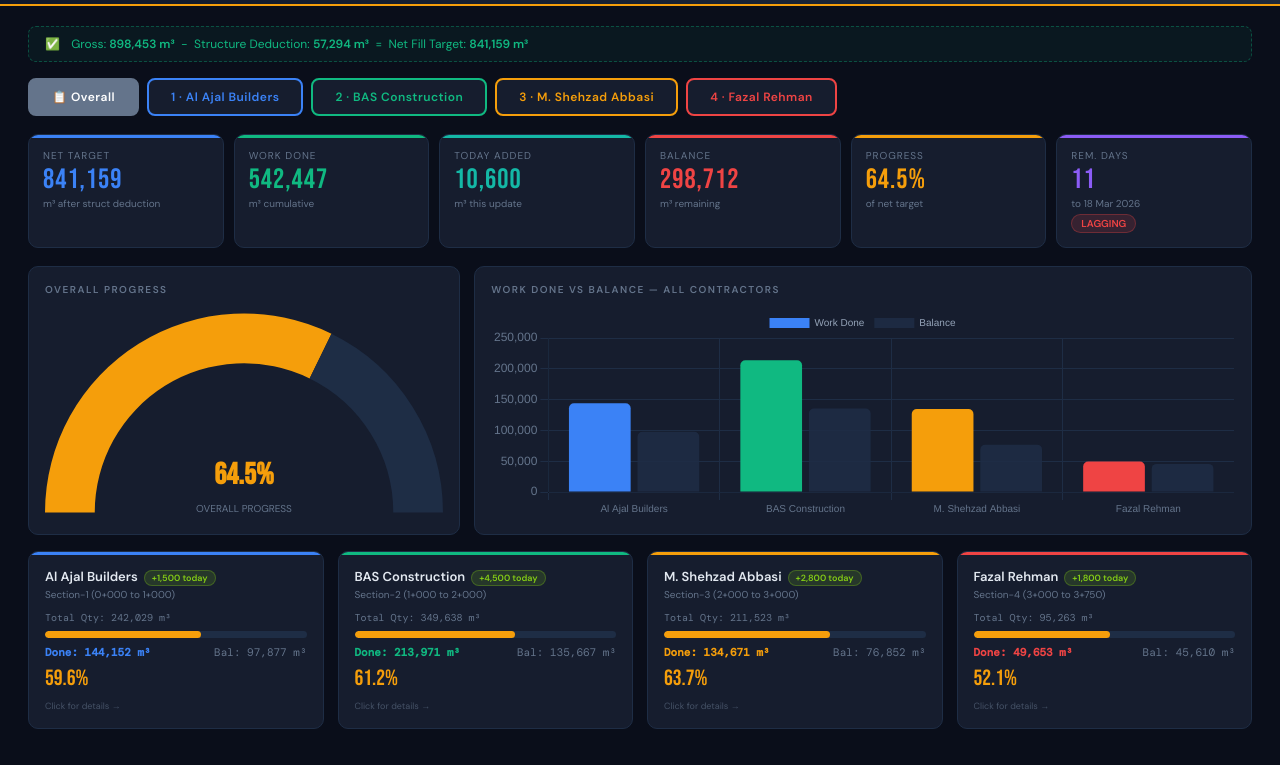
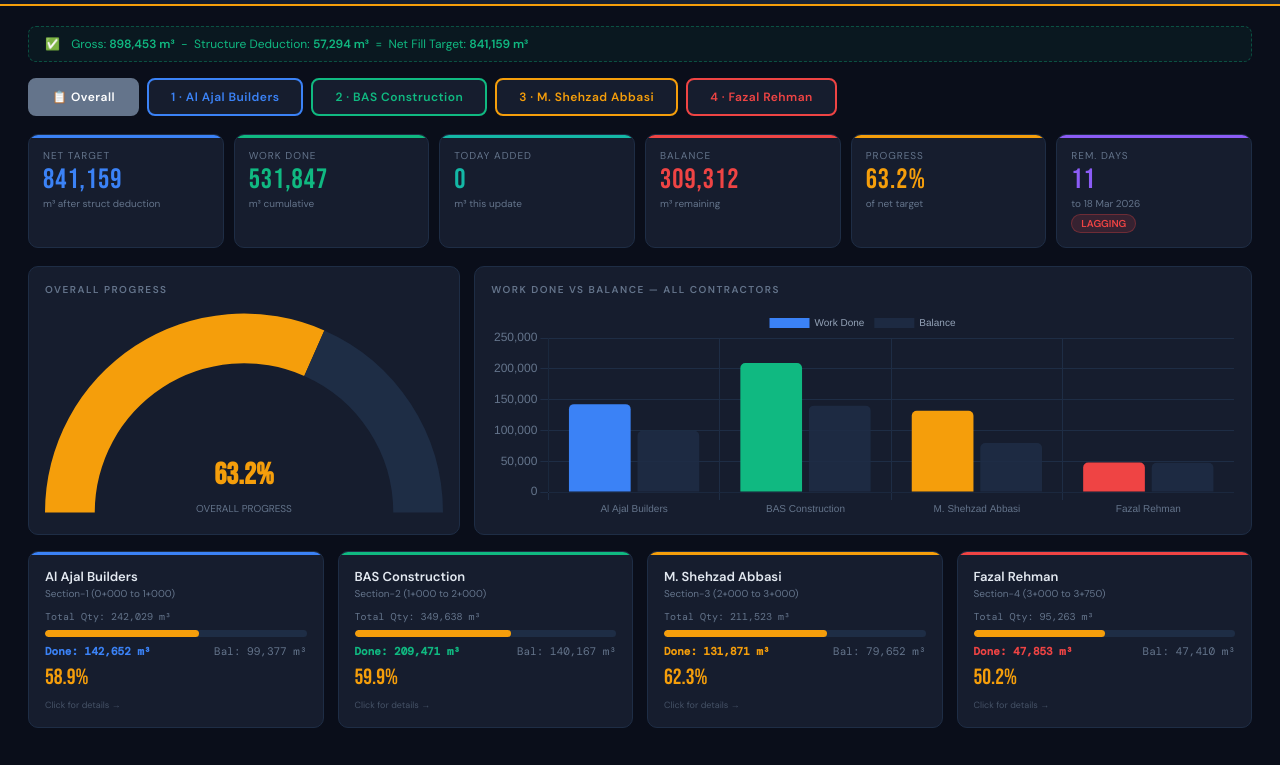
Before and after one commit to Measaan/Margalla-Earthwork-Fill-Dashboard, a plain HTML site: page index.html in a window 1280 px wide. Shown: the part 73-838 px from the top of the page. Drawn offline with nearby package versions, Linux system fonts and the light colour scheme.

Commit message:
Daily update 07/03/2026 11:29:58.74

```diff
--- a/index.html
+++ b/index.html
@@ -141,10 +141,10 @@ header{background:linear-gradient(135deg,#0f172a,#1e293b);border-bottom:2px soli
 
 <script>
 const RAW=[
-  {c:"Al Ajal Builders",sec:"Section-1 (0+000 to 1+000)",qty:242029,wd:142652.0,da:1500.0},
-  {c:"BAS Construction",sec:"Section-2 (1+000 to 2+000)",qty:349638,wd:209471.0,da:4500.0},
-  {c:"M. Shehzad Abbasi",sec:"Section-3 (2+000 to 3+000)",qty:211523,wd:131871.0,da:2800.0},
-  {c:"Fazal Rehman",sec:"Section-4 (3+000 to 3+750)",qty:95263,wd:47853.0,da:1800.0}
+  {c:"Al Ajal Builders",sec:"Section-1 (0+000 to 1+000)",qty:242029,wd:142652.0,da:0.0},
+  {c:"BAS Construction",sec:"Section-2 (1+000 to 2+000)",qty:349638,wd:209471.0,da:0.0},
+  {c:"M. Shehzad Abbasi",sec:"Section-3 (2+000 to 3+000)",qty:211523,wd:131871.0,da:0.0},
+  {c:"Fazal Rehman",sec:"Section-4 (3+000 to 3+750)",qty:95263,wd:47853.0,da:0.0}
 ];
 const GROSS=898453;
 const STRUCT_DED=57294;
```
Also changed, not shown: 1 other file.
